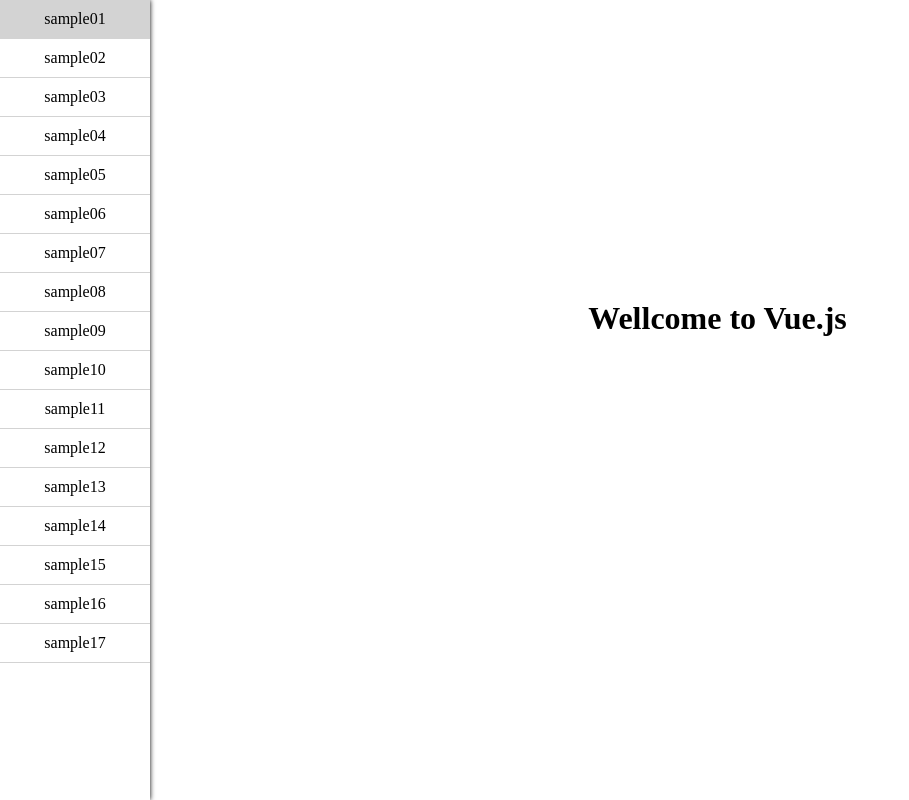
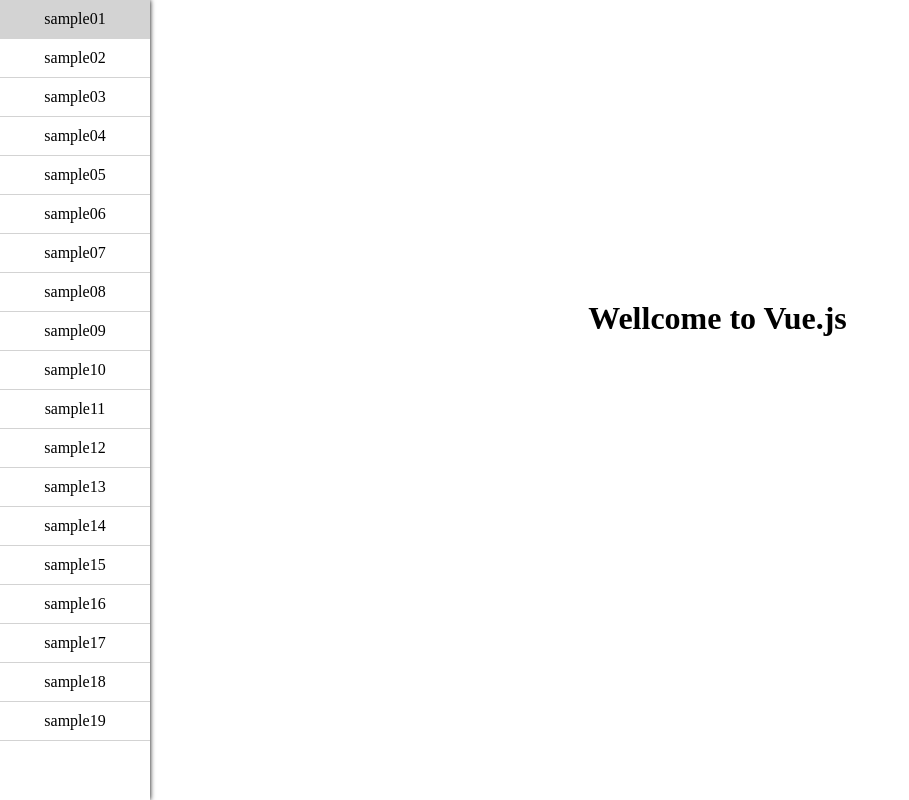
Before and after one commit to deleav/vue-start-kit, a website: page sample/index.html in a window 1280 px wide. Shown: the whole page, without its empty margins (0-909 px from the left). Drawn offline with nearby package versions, Linux system fonts and the light colour scheme.

Commit message:
update sample list

```diff
--- a/sample/index.html
+++ b/sample/index.html
@@ -28,7 +28,7 @@
     let app = new Vue({
       el: '#app-left',
       data: {
-        urlNum: 17
+        urlNum: 19
       },
       computed: {
         urls: function() {
```
